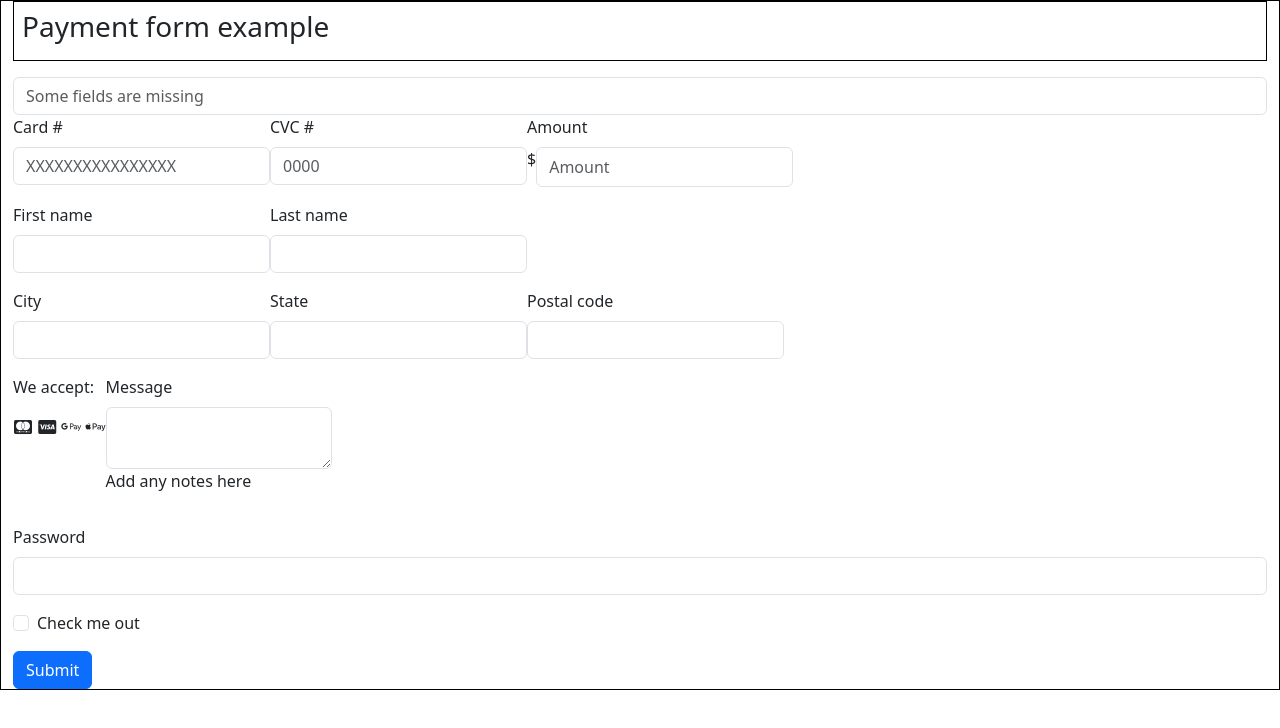
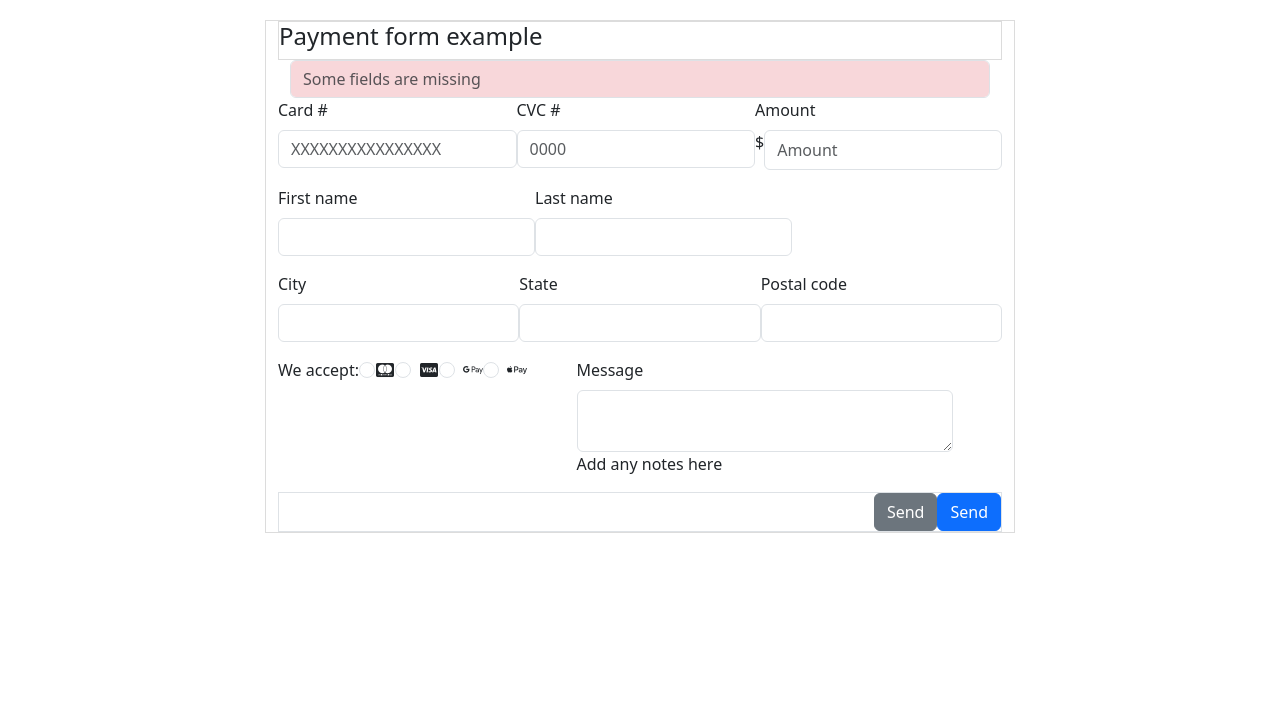
Before and after one commit to 4GeeksAcademy/miguel321654987-Formulario-HTML5, a plain HTML site: page index.html in a window 1280 px wide. Drawn offline with nearby package versions, Linux system fonts and the light colour scheme.

Commit message:
second commit

```diff
--- a/index.html
+++ b/index.html
@@ -14,13 +14,14 @@
 
 
     <form>
-        <div class="container-fluid border border-black">
-            <div class="border border-black mb-3 p-2">
-                <h3>Payment form example</h3>
+        <div class="container-fluid" style="justify-content:center; width:750px; border: 1px solid gainsboro;margin-top: 20px;">
+            <div class="container-" style="border: 1px solid gainsboro">
+                <h4>Payment form example</h4>
             </div>
-            <div>
-                <input type="text" class="form-control" id="missing fields" placeholder="Some fields are missing">
+                <div class="container">
+                    <input type="text" class="form-control" id="missing fields" style="background-color: #f8d7da; color: #721c24;" placeholder="Some fields are missing">
                 </div>
+
                 <div class="mb-3 d-flex">
                     <div>
                         <label for="exampleInputCard" class="form-label">Card #</label>
@@ -63,30 +64,45 @@
                         <input type="number" class="form-control" id="exampleInput">
                     </div>
                 </div>
+                <div class="d-flex">
                     <div class="mb-3 d-flex">
                         <div>
                             <p>We accept:</p>
+                        </div>
+                        <div class="d-flex" <div class="form-check">
+                            <input class="form-check-input" type="radio" name="radioDefault" id="radioDefault1">
+                            <label class="form-check-label" for="radioDefault1"> <i
+                                    class="fa-brands fa-cc-mastercard"></i></label>
+                        </div>
+                        <div class="form-check">
+                            <input class="form-check-input" type="radio" name="radioDefault" id="radioDefault1">
+                            <label class="form-check-label" for="radioDefault1"> <i
+                                    class="fa-brands fa-cc-visa"></i></i></label>
+                        </div>
+                        <div class="form-check">
+                            <input class="form-check-input" type="radio" name="radioDefault" id="radioDefault1">
+                            <label class="form-check-label" for="radioDefault1"> <i
+                                    class="fa-brands fa-google-pay"></i></label>
+                        </div>
+                        <div class="form-check">
+                            <input class="form-check-input" type="radio" name="radioDefault" id="radioDefault1">
+                            <label class="form-check-label" for="radioDefault1"> <i
+                                    class="fa-brands fa-apple-pay"></i></label>
+                        </div>
 
-                <i class="fa-brands fa-cc-mastercard"></i>
-                <i class="fa-brands fa-cc-visa"></i>
-                <i class="fa-brands fa-google-pay"></i>
-                <i class="fa-brands fa-apple-pay"></i>
                     </div>
-            <div>
+                    <div class="container" style="justify-content:center; width:400px;">
                         <label for="exampleInputCard" class="form-label">Message</label>
                         <textarea class="form-control" id="exampleInput"></textarea>
                         <p>Add any notes here</p>
                     </div>
                 </div>
-            <div class="mb-3">
-                <label for="exampleInputPassword1" class="form-label">Password</label>
-                <input type="password" class="form-control" id="exampleInputPassword1">
+
+                <div class="d-flex justify-content-end border">
+                    <button type="submit" class="btn btn-secondary">Send</button>
+                    <button type="submit" class="btn btn-primary">Send</button>
                 </div>
-            <div class="mb-3 form-check">
-                <input type="checkbox" class="form-check-input" id="exampleCheck1">
-                <label class="form-check-label" for="exampleCheck1">Check me out</label>
             </div>
-            <button type="submit" class="btn btn-primary">Submit</button>
         </div>
     </form>
 
```
Lines whose indentation alone changed are shown as unchanged.
